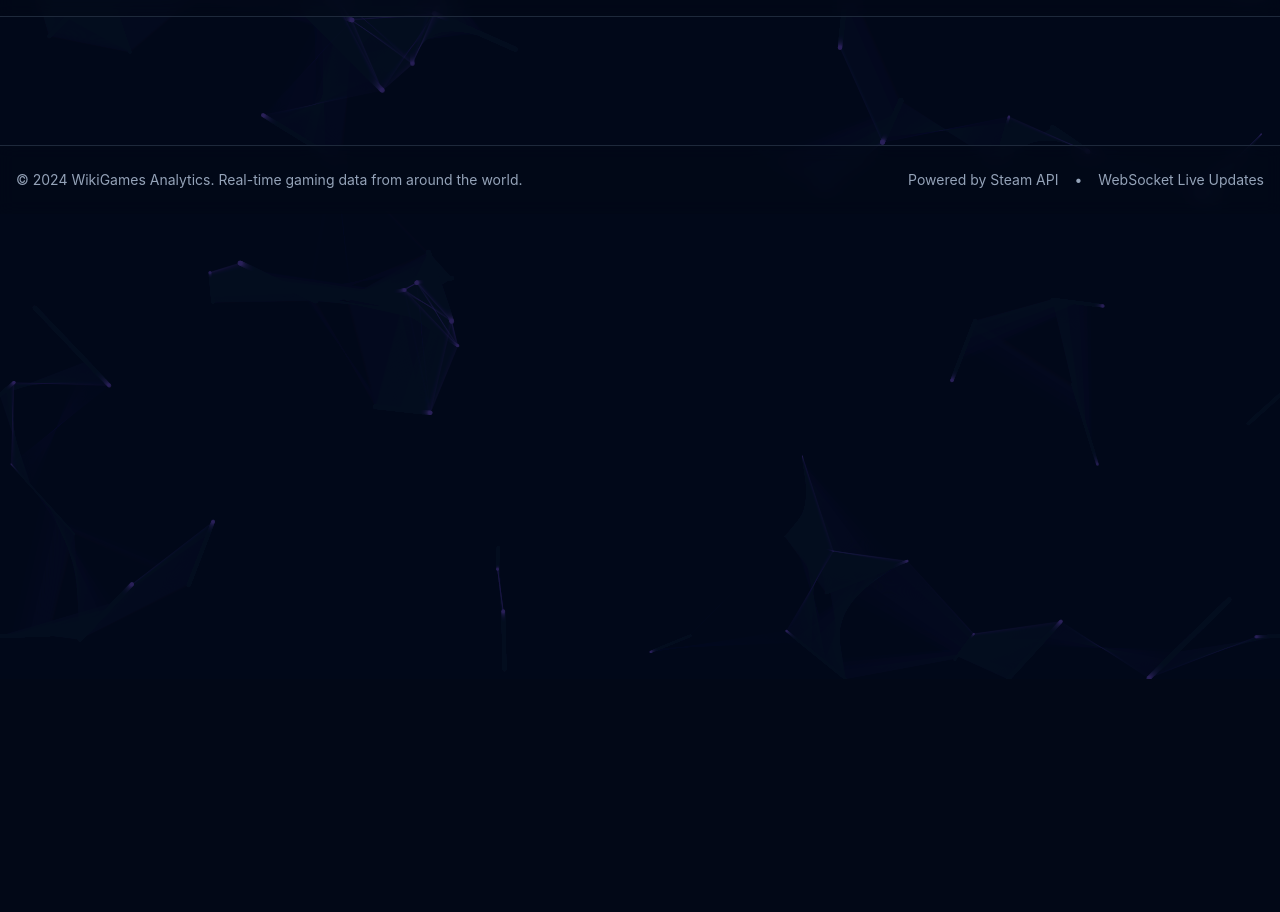
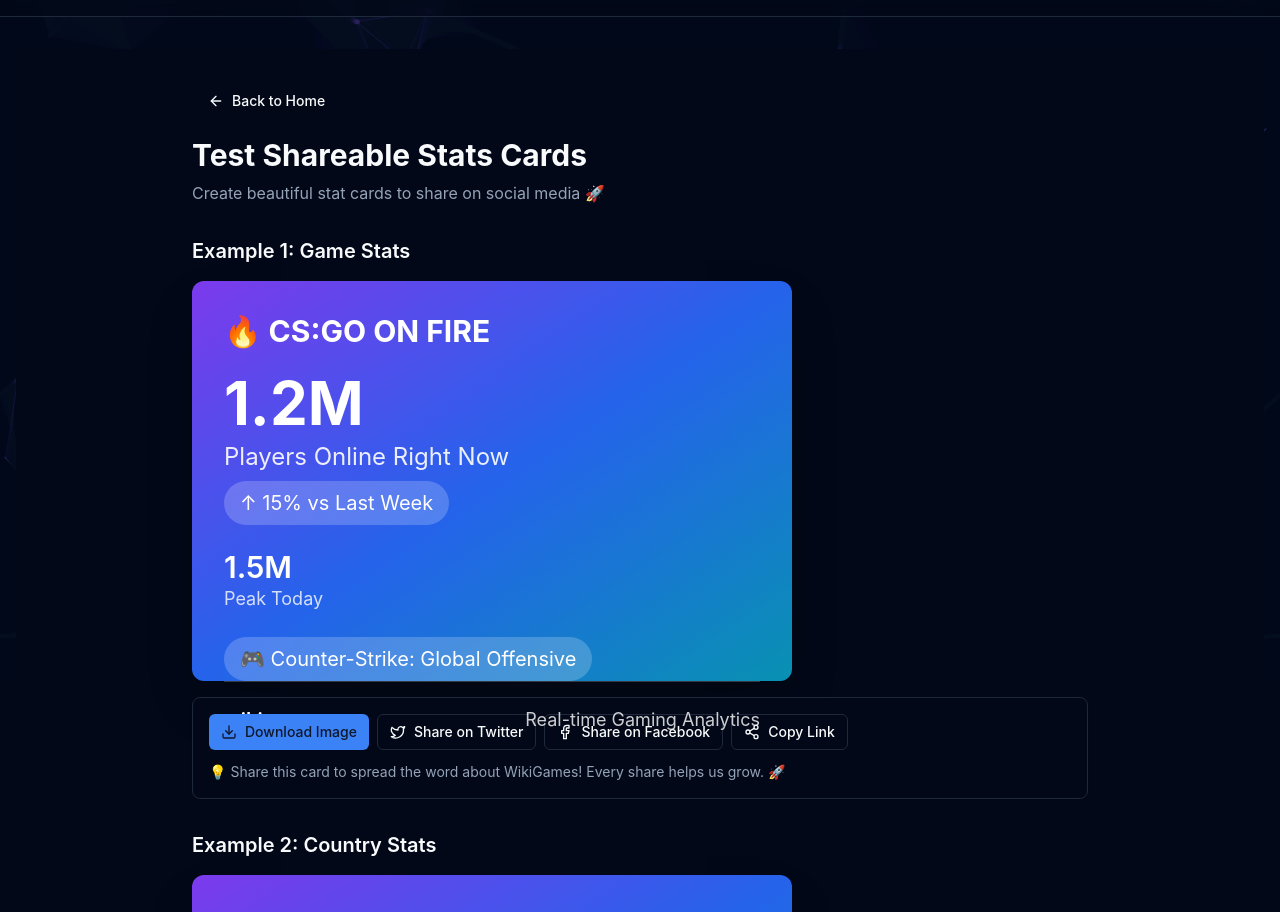
Before and after one commit to vatallus/wikigames-analytics, a React (Vite) app: page /share-test in a window 1280 px wide. Shown: the part 121-1033 px from the top of the page. Before the commit the page ends 800 px from the top, so only its background shows below. Built offline with nearby package versions, Linux system fonts and the light colour scheme; no server answers.

Commit message:
feat: Add shareable stats card test page at /share-test

```diff
--- a/src/App.tsx
+++ b/src/App.tsx
@@ -15,6 +15,7 @@
 import { DiscoverPage } from './pages/DiscoverPage'
 import { ProfilePage } from './pages/ProfilePage'
 import { DonateConfirmPage } from './pages/DonateConfirmPage'
+import { ShareTestPage } from './pages/ShareTestPage'
 import { useRealTimeData } from './hooks/useRealTimeData'
 import { useNotifications } from './hooks/useNotifications'
 
@@ -178,6 +179,7 @@
             <Route path="/discover" element={<DiscoverPage />} />
             <Route path="/profile" element={<ProfilePage />} />
             <Route path="/donate/confirm" element={<DonateConfirmPage />} />
+            <Route path="/share-test" element={<ShareTestPage />} />
           </Routes>        </main>
 
         {/* Footer */}
--- /dev/null
+++ b/src/pages/ShareTestPage.tsx
@@ -0,0 +1,97 @@
+import { ShareableStatsCard } from '@/components/ShareableStatsCard'
+import { Button } from '@/components/ui/button'
+import { ArrowLeft } from 'lucide-react'
+import { useNavigate } from 'react-router-dom'
+
+export function ShareTestPage() {
+  const navigate = useNavigate()
+
+  return (
+    <div className="min-h-screen bg-background py-8 px-4">
+      <div className="max-w-4xl mx-auto space-y-8">
+        {/* Header */}
+        <div>
+          <Button
+            variant="ghost"
+            onClick={() => navigate('/')}
+            className="mb-4"
+          >
+            <ArrowLeft className="h-4 w-4 mr-2" />
+            Back to Home
+          </Button>
+          <h1 className="text-3xl font-bold mb-2">Test Shareable Stats Cards</h1>
+          <p className="text-muted-foreground">
+            Create beautiful stat cards to share on social media 🚀
+          </p>
+        </div>
+
+        {/* Example 1: CS:GO Stats */}
+        <div>
+          <h2 className="text-xl font-semibold mb-4">Example 1: Game Stats</h2>
+          <ShareableStatsCard
+            title="🔥 CS:GO ON FIRE"
+            mainStat="1.2M"
+            mainStatLabel="Players Online Right Now"
+            secondaryStat="1.5M"
+            secondaryStatLabel="Peak Today"
+            change="↑ 15% vs Last Week"
+            game="Counter-Strike: Global Offensive"
+          />
+        </div>
+
+        {/* Example 2: Country Stats */}
+        <div>
+          <h2 className="text-xl font-semibold mb-4">Example 2: Country Stats</h2>
+          <ShareableStatsCard
+            title="VIETNAM GAMING"
+            mainStat="2.5M"
+            mainStatLabel="Active Gamers"
+            secondaryStat="Dota 2"
+            secondaryStatLabel="Most Popular Game"
+            change="↑ 22% This Month"
+            country="Vietnam"
+            countryFlag="🇻🇳"
+          />
+        </div>
+
+        {/* Example 3: Trending Game */}
+        <div>
+          <h2 className="text-xl font-semibold mb-4">Example 3: Trending Stats</h2>
+          <ShareableStatsCard
+            title="TRENDING NOW"
+            mainStat="850K"
+            mainStatLabel="Dota 2 Players"
+            secondaryStat="🌍 Global"
+            secondaryStatLabel="Across 150+ Countries"
+            change="↑ 28% vs Yesterday"
+            game="Dota 2"
+          />
+        </div>
+
+        {/* Instructions */}
+        <div className="bg-muted p-6 rounded-lg">
+          <h3 className="text-lg font-semibold mb-3">How to Use:</h3>
+          <ol className="list-decimal list-inside space-y-2 text-sm">
+            <li>Click "Download Image" to save the stat card</li>
+            <li>Click "Share on Twitter" or "Share on Facebook" to post directly</li>
+            <li>Click "Copy Link" to share the website URL</li>
+            <li>The image includes wikigames.org URL for free marketing!</li>
+            <li>Create your own cards with real data from the homepage</li>
+          </ol>
+        </div>
+
+        {/* Tips */}
+        <div className="bg-primary/5 border border-primary/20 p-6 rounded-lg">
+          <h3 className="text-lg font-semibold mb-3">💡 Marketing Tips:</h3>
+          <ul className="space-y-2 text-sm">
+            <li>✅ Post when games hit milestones (e.g., "CS:GO just hit 1M players!")</li>
+            <li>✅ Share country-specific stats on local gaming groups</li>
+            <li>✅ Post trending games with "↑ X% increase" to catch attention</li>
+            <li>✅ Use hashtags: #gaming #esports #gamingstatistics #pcgaming</li>
+            <li>✅ Post best times: 8-10am or 6-8pm for max engagement</li>
+          </ul>
+        </div>
+      </div>
+    </div>
+  )
+}
```
Also changed, not shown: src/components/StatsPanel.tsx (+2 -5 lines).
